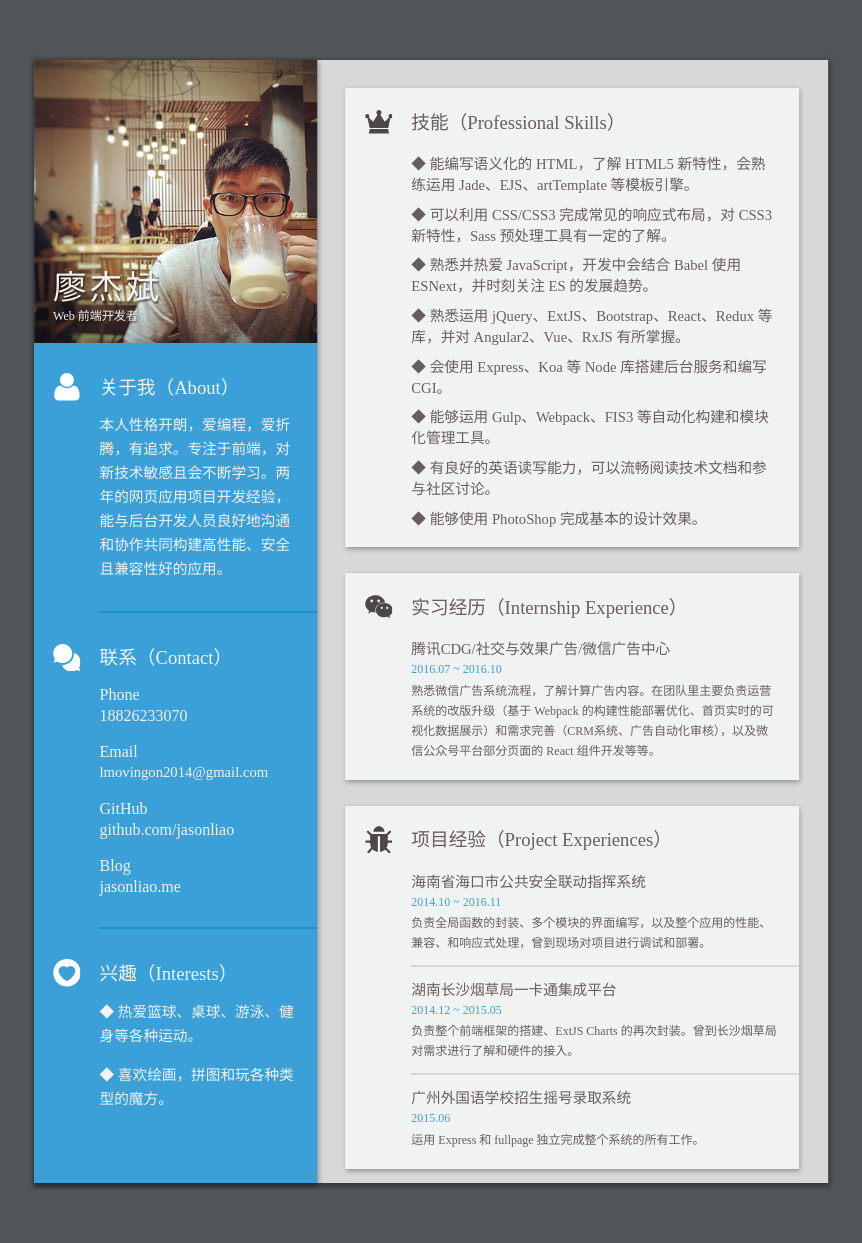
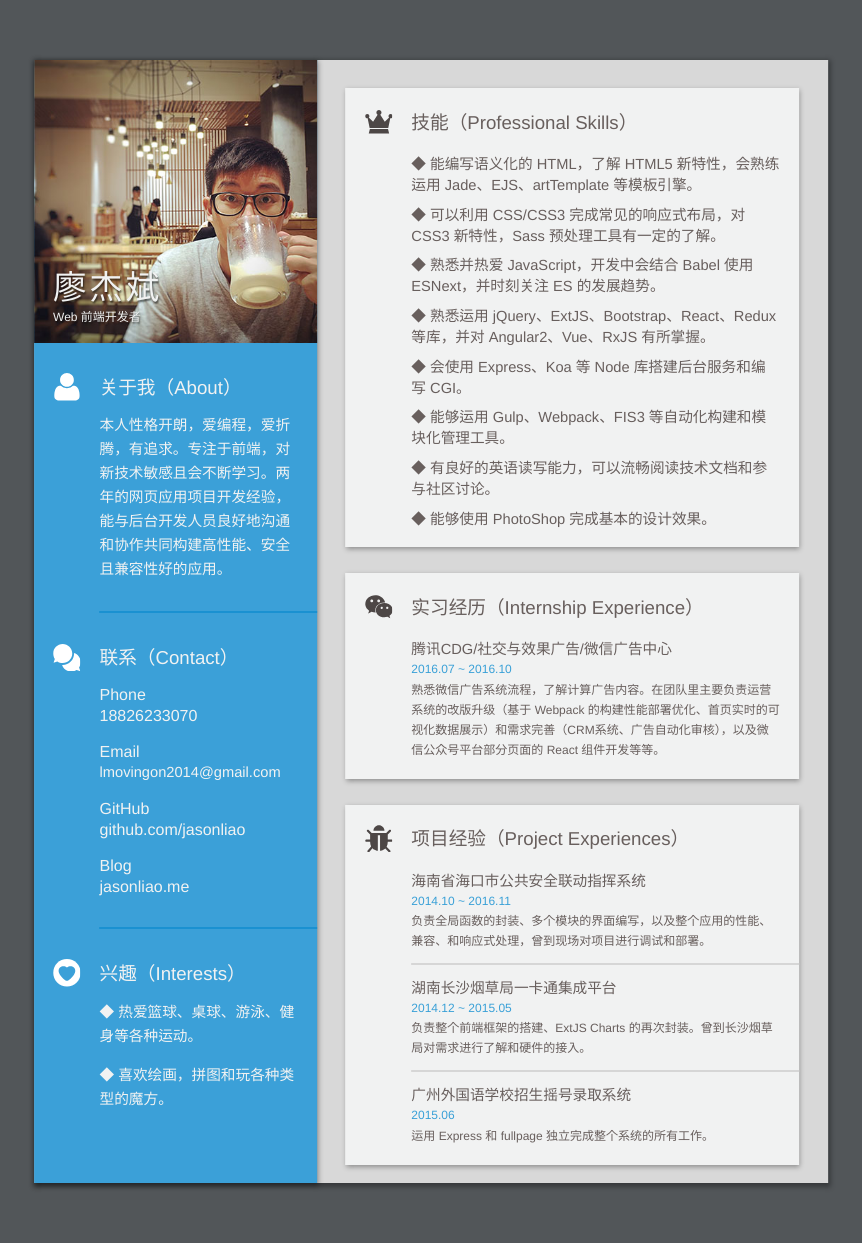
Before and after one commit to jasonliao/jasonliao.github.io, a Jekyll site: the page about.html, which Jekyll copies as it is, in a window 1280 px wide. Shown: the whole page, without its empty margins (209-1071 px from the left). Built offline with Jekyll 4.4.1, drawn with Linux system fonts in a browser that asks for light colours; some web fonts are replaced.

Commit message:
feature(about): fix font file path

```diff
--- a/assets/stylesheets/about.css
+++ b/assets/stylesheets/about.css
@@ -1,13 +1,13 @@
 @font-face {
-  font-family: 'microsoftyahei';
-  src: url('assets/font/microsoftyahei.ttf') format('truetype');
+  font-family: YH;
+  src: url('../font/microsoftyahei.ttf');
 }
 
 body {
   margin: 0;
   padding: 60px 0;
   background: #525659;
-  font-family: 'MicrosoftYaHei';
+  font-family: YH, "Helvetica Neue", Helvetica, STHeiTi;
 }
 
 ul, p {
```
